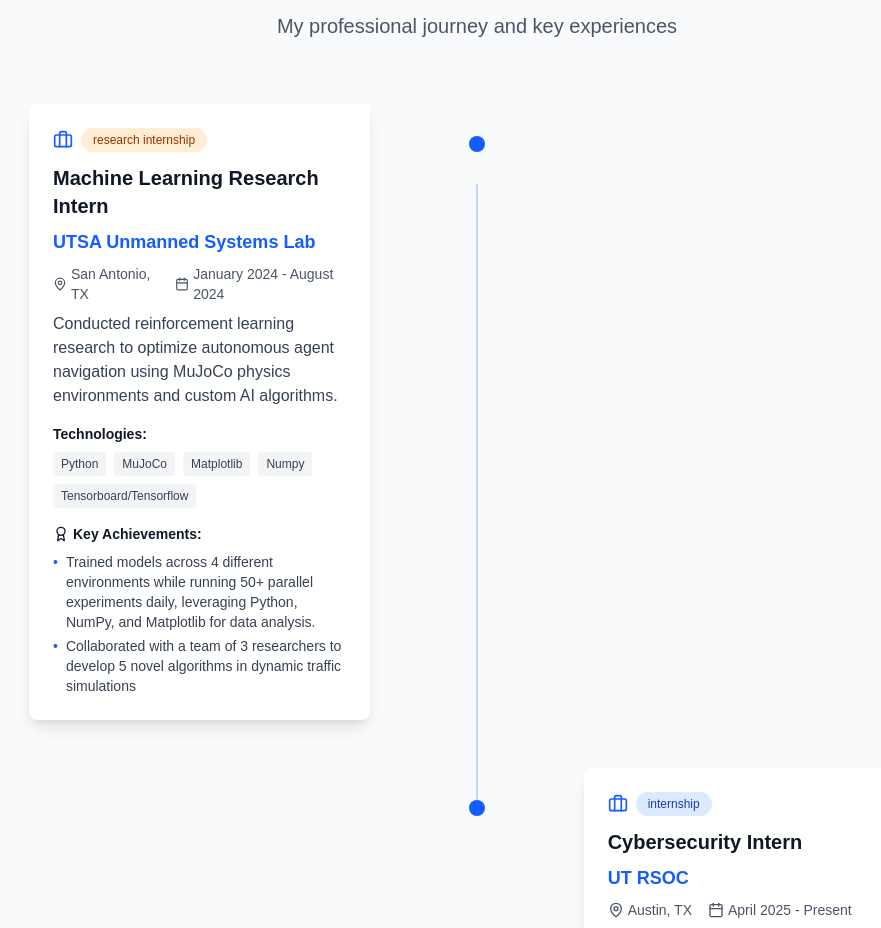
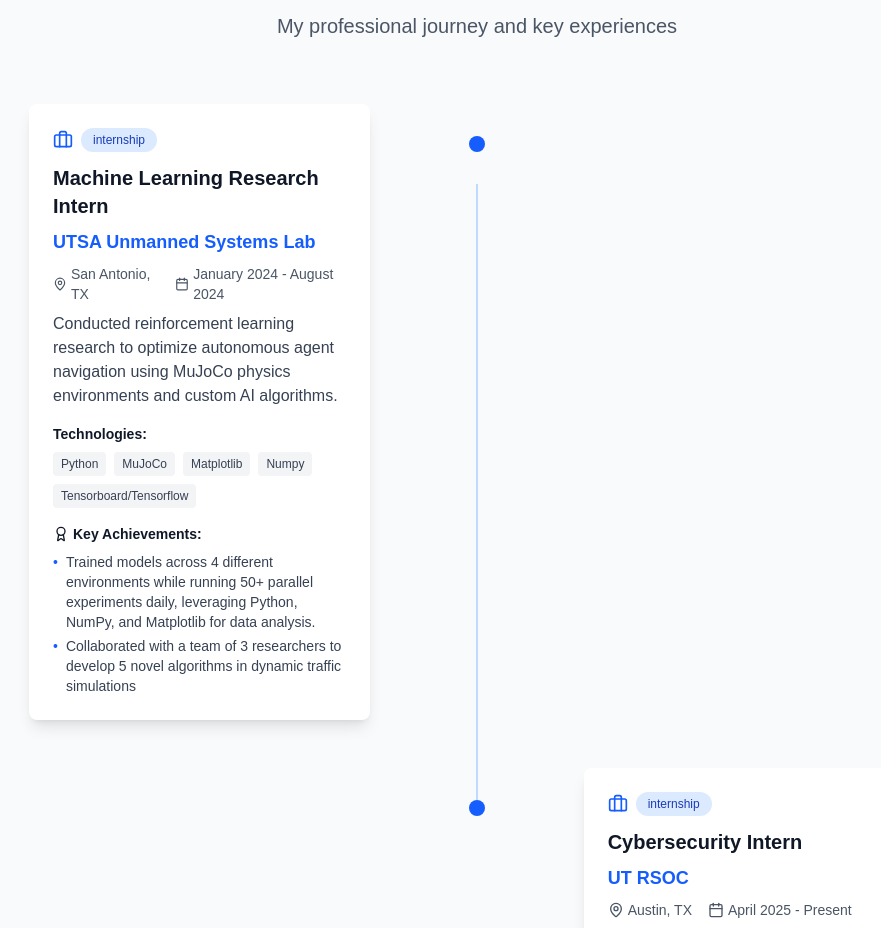
Before and after one commit to carlosdrojas/Carlos-Portfolio, a Next.js app: page / in a window 1280 px wide. Shown: the part 1880-2808 px from the top of the page, without its empty margins (163-1044 px from the left). Built offline with nearby package versions, Linux system fonts and the light colour scheme.

Commit message:
deployment bug with experiences

```diff
--- a/app/data/experience.ts
+++ b/app/data/experience.ts
@@ -23,7 +23,7 @@
       "Trained models across 4 different environments while running 50+ parallel experiments daily, leveraging Python, NumPy, and Matplotlib for data analysis.",
       "Collaborated with a team of 3 researchers to develop 5 novel algorithms in dynamic traffic simulations"
     ],
-    type: "research internship"
+    type: "internship"
   },
 
   {
```
